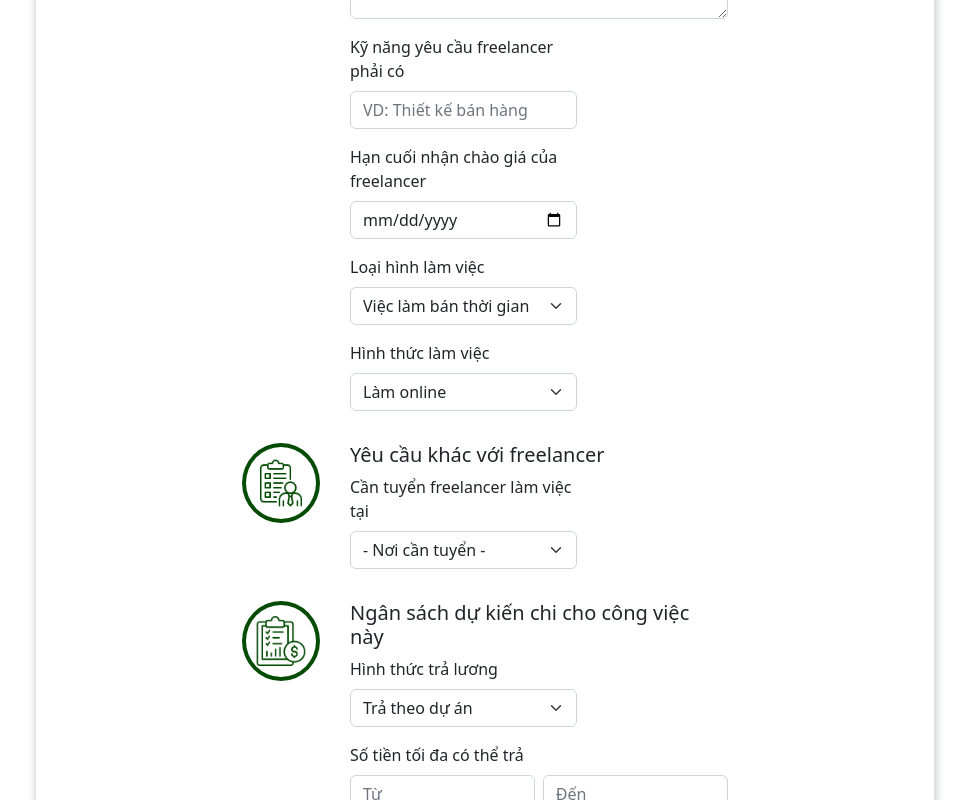
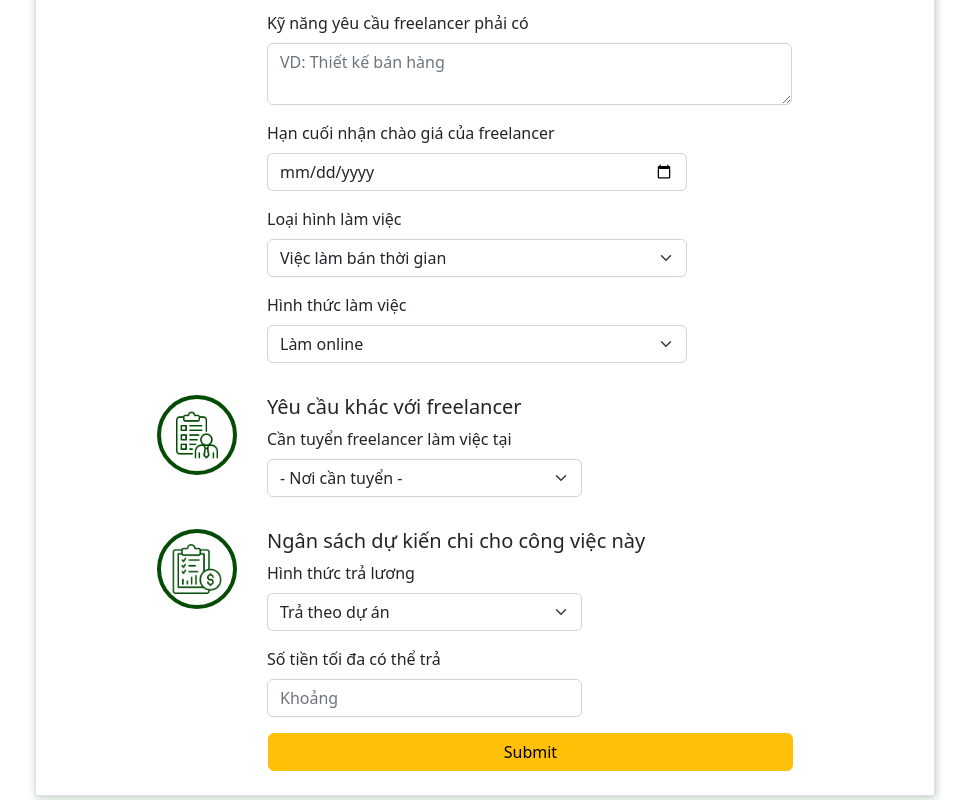
Before and after one commit to nguyentheduyet01/freelancer_hiring, a React (Create React App) app in the folder frontend/: page /posts in a window 1280 px wide. Shown: the part 760-1560 px from the top of the page, without its empty margins (155-1126 px from the left). Built offline with nearby package versions, Linux system fonts and the light colour scheme.

Commit message:
css upload post

```diff
--- a/frontend/src/pages/postDetail/PostDetail.jsx
+++ b/frontend/src/pages/postDetail/PostDetail.jsx
@@ -23,7 +23,7 @@ const PostDetail = () => {
               <div style={{ marginLeft: "20px" }}>
                 Người đăng
                 <div className='infoProject'>
-                  <Link>the vu</Link>
+                  <Link>the duyet</Link>
                 </div>
               </div>
             </div>
--- a/frontend/src/pages/postProject/PostProject.jsx
+++ b/frontend/src/pages/postProject/PostProject.jsx
@@ -36,7 +36,7 @@ const PostProject = () => {
         Đăng Tin
       </h4>
 
-      <Row style={{ width: "60%", margin: "0 auto" }}>
+      <Row style={{ width: "80%", margin: "0 auto" }}>
         <Form>
           <div className='d-flex flex-row' style={{ width: "100%" }}>
             <div className='iconPost'>
@@ -87,11 +87,14 @@ const PostProject = () => {
                   placeholder='Ví dụ: Các giao diện website cần thiết kế như trang chủ, xem hàng, thanh toán...'
                 />
               </Form.Group>
-              <div style={{ width: "60%" }}>
                 <Form.Group className='mb-3' controlId='skill'>
                   <Form.Label>Kỹ năng yêu cầu freelancer phải có</Form.Label>
-                  <Form.Control type='text' placeholder='VD: Thiết kế bán hàng' />
+                  <Form.Control as='textarea'
+                    type='text'
+                    row={2}
+                    placeholder='VD: Thiết kế bán hàng' />
                 </Form.Group>
+              <div style={{ width: "80%" }}>
                 <Form.Group className='mb-3' controlId='date'>
                   <Form.Label>Hạn cuối nhận chào giá của freelancer</Form.Label>
                   <Form.Control type='date' placeholder='VD: Thiết kế bán hàng' />
@@ -163,15 +166,15 @@ const PostProject = () => {
                     <Form.Control
                       type='number'
                       aria-label='Default select example'
-                      style={{ width: "49%" }}
-                      placeholder='Từ'
+                      style={{ width: "60%" }}
+                      placeholder='Khoảng'
                     ></Form.Control>
-                    <Form.Control
+                    {/* <Form.Control
                       type='number'
                       aria-label='Default select example'
                       style={{ width: "49%" }}
                       placeholder='Đến'
-                    ></Form.Control>
+                    ></Form.Control> */}
                   </div>
                 </Form.Group>
               </div>
```
